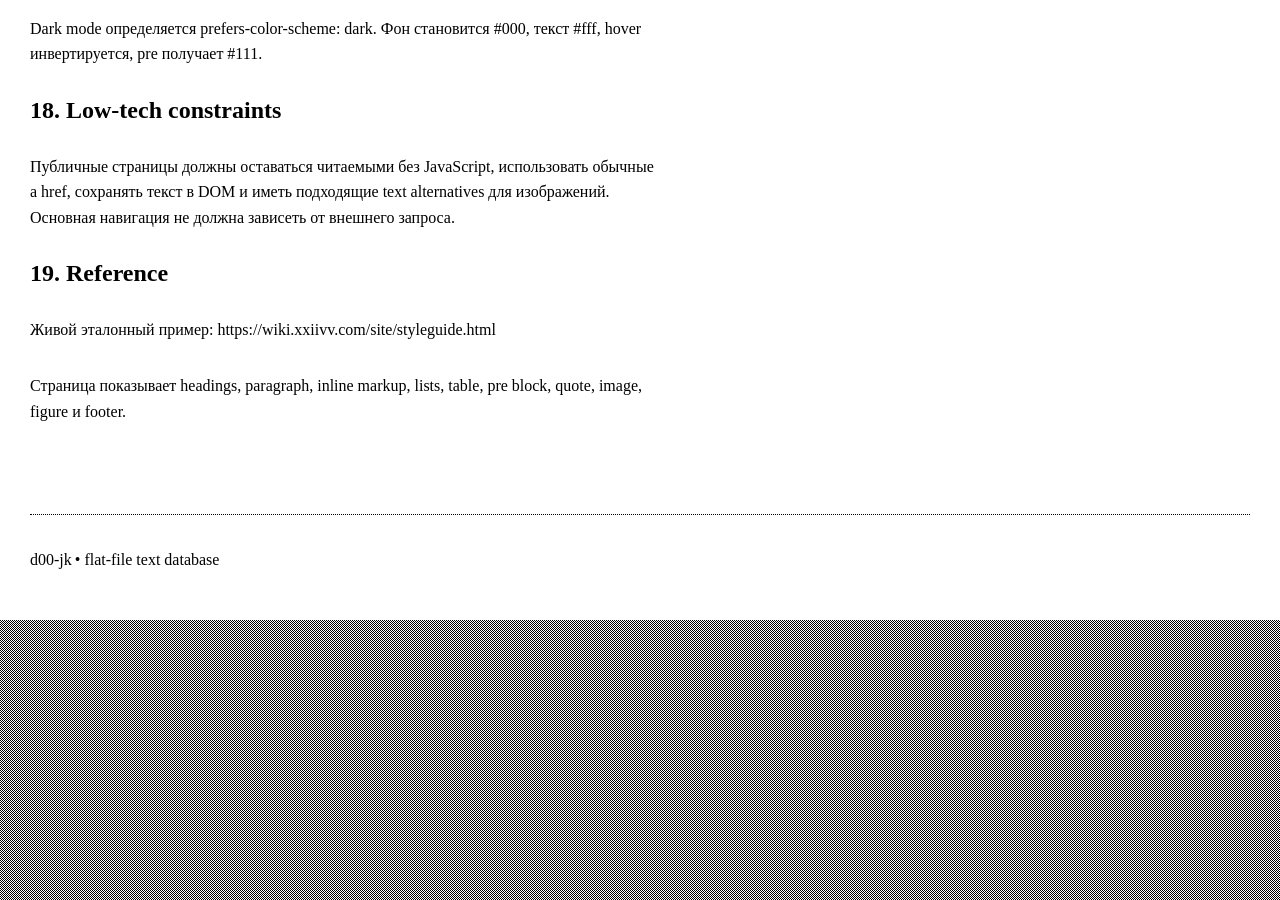
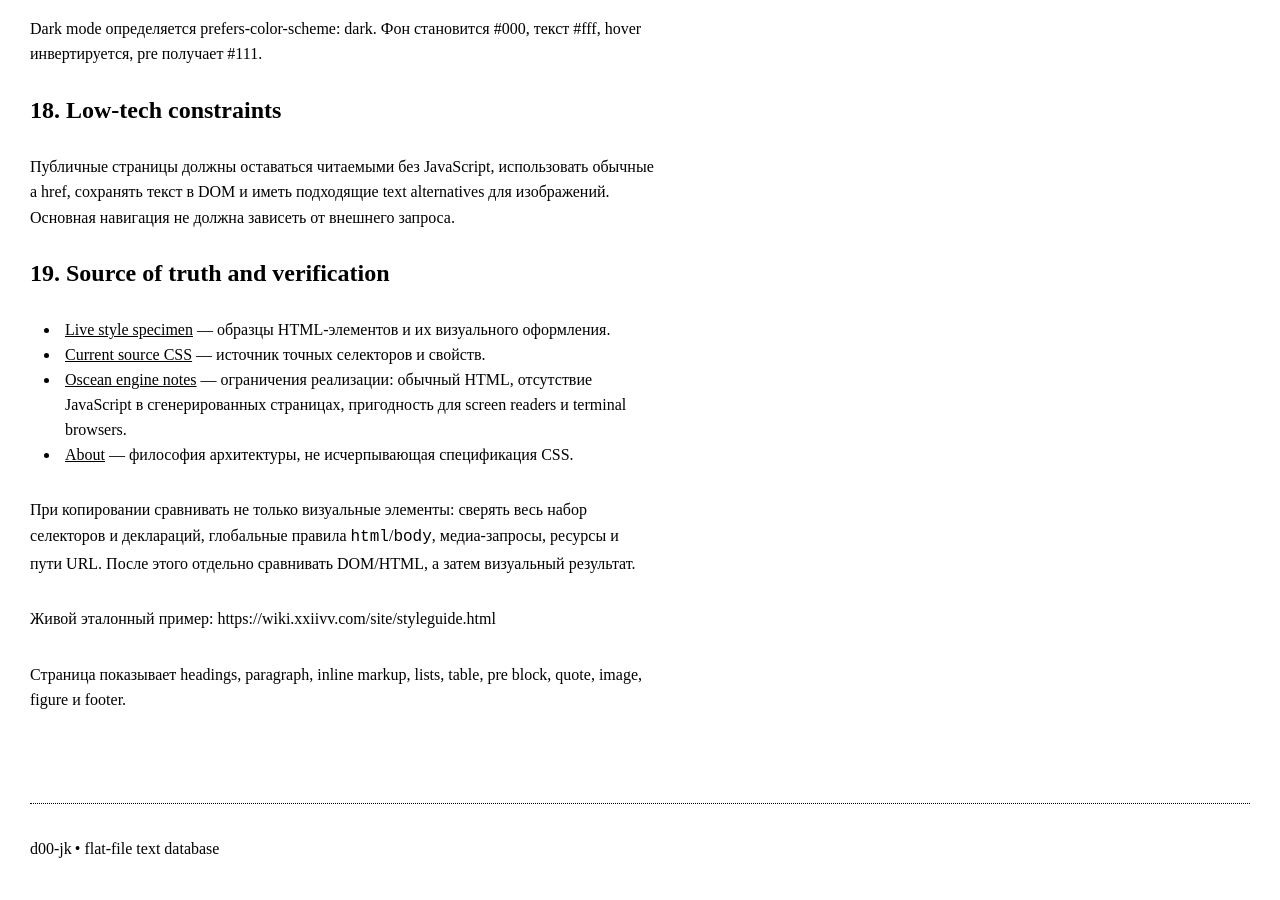
Before and after one commit to devAItester/d00-jk-bc, a Jekyll site: the page built from reference/styleguide.md, in a window 1280 px wide and 900 px high, scrolled down 3683 px. Built offline with Jekyll 4.4.1, drawn with Linux system fonts in a browser that asks for light colours; before the commit the page ends 4303 px from its top, so only the background shows below that.

Commit message:
Document original background and source-verification method

```diff
--- a/reference/styleguide.md
+++ b/reference/styleguide.md
@@ -113,7 +113,14 @@ Dark mode определяется prefers-color-scheme: dark. Фон стано
 
 Публичные страницы должны оставаться читаемыми без JavaScript, использовать обычные a href, сохранять текст в DOM и иметь подходящие text alternatives для изображений. Основная навигация не должна зависеть от внешнего запроса.
 
-## 19. Reference
+## 19. Source of truth and verification
+
+- [Live style specimen](https://wiki.xxiivv.com/site/styleguide.html) — образцы HTML-элементов и их визуального оформления.
+- [Current source CSS](https://github.com/XXIIVV/oscean/blob/main/links/main.css) — источник точных селекторов и свойств.
+- [Oscean engine notes](https://wiki.xxiivv.com/site/oscean.html) — ограничения реализации: обычный HTML, отсутствие JavaScript в сгенерированных страницах, пригодность для screen readers и terminal browsers.
+- [About](https://wiki.xxiivv.com/site/about.html) — философия архитектуры, не исчерпывающая спецификация CSS.
+
+При копировании сравнивать не только визуальные элементы: сверять весь набор селекторов и деклараций, глобальные правила `html`/`body`, медиа-запросы, ресурсы и пути URL. После этого отдельно сравнивать DOM/HTML, а затем визуальный результат.
 
 Живой эталонный пример: https://wiki.xxiivv.com/site/styleguide.html
 
```
